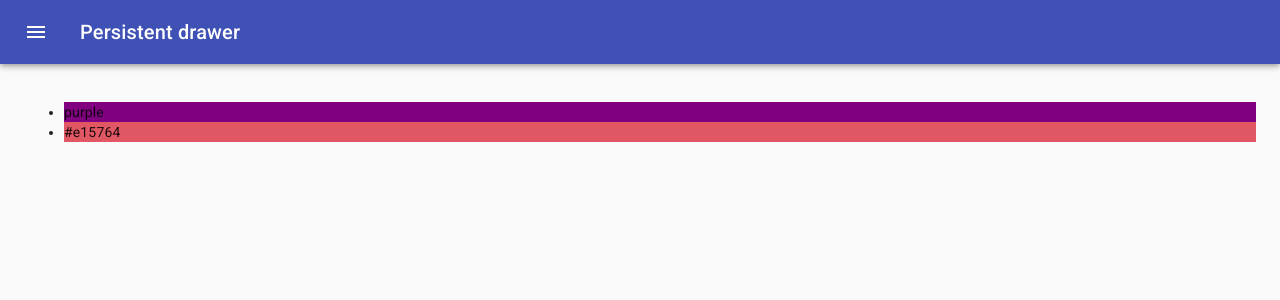
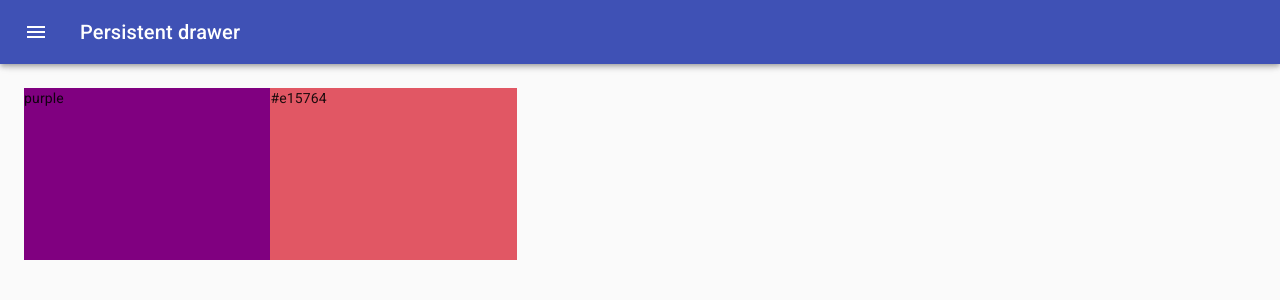
Before and after one commit to ChaoTzuJung/react-color-picker, a React app: page /palette/new in a window 1280 px wide. Shown: the top 300 px of the page. Built offline with nearby package versions, Linux system fonts and the light colour scheme.

Commit message:
feat: Initial DraggableColorBox component (Do not add drag-and-drop features yet)

```diff
--- /dev/null
+++ b/src/components/atoms/DraggableColorBox/index.js
@@ -0,0 +1,34 @@
+import React from 'react';
+import PropTypes from 'prop-types';
+import { withStyles } from '@material-ui/styles';
+
+const styles = {
+    root: {
+        display: 'inline-block',
+        position: 'relative',
+        width: '20%',
+        height: '25%',
+        margin: '0 auto',
+        marginBottom: '-3.5px',
+        cursor: 'pointer',
+    }
+};
+
+const DraggableColorBox = ({ color, classes }) => {
+    return (
+        <div className={classes.root} style={{ backgroundColor: color }}>
+            {color}
+        </div>
+    )
+}
+
+// DraggableColorBox.propTypes = {
+//     color: PropTypes.string,
+//     classes: PropTypes.string,
+// };
+
+// DraggableColorBox.defaultProps = {
+//     color: 'teal',
+// };
+
+export default withStyles(styles)(DraggableColorBox)
--- a/src/components/organisms/NewPaletteForm/index.js
+++ b/src/components/organisms/NewPaletteForm/index.js
@@ -1,5 +1,6 @@
 import React, { Component } from "react";
 import classNames from "classnames";
+import { ChromePicker } from 'react-color';
 import { withStyles } from "@material-ui/core/styles";
 import Drawer from "@material-ui/core/Drawer";
 import CssBaseline from "@material-ui/core/CssBaseline";
@@ -11,7 +12,7 @@ import IconButton from "@material-ui/core/IconButton";
 import MenuIcon from "@material-ui/icons/Menu";
 import ChevronLeftIcon from "@material-ui/icons/ChevronLeft";
 import Button from "@material-ui/core/Button";
-import { ChromePicker } from 'react-color';
+import DraggableColorBox from 'components/atoms/DraggableColorBox';
 
 const drawerWidth = 400;
 
@@ -55,6 +56,7 @@ const styles = theme => ({
     justifyContent: "flex-end"
   },
   content: {
+    height: "calc(100vh - 64px)", // subtract navbar default git aheight
     flexGrow: 1,
     padding: theme.spacing(3),
     transition: theme.transitions.create("margin", {
@@ -64,7 +66,7 @@ const styles = theme => ({
     marginLeft: -drawerWidth
   },
   contentShift: {
-    transition: theme.transitions.create("margin", {
+      transition: theme.transitions.create("margin", {
       easing: theme.transitions.easing.easeOut,
       duration: theme.transitions.duration.enteringScreen
     }),
@@ -161,11 +163,9 @@ class NewPaletteForm extends Component {
           })}
         >
           <div className={classes.drawerHeader} />
-          <ul>
-            {this.state.colors.map(color => (
-              <li key={color} style={{ backgroundColor: color }}>{color}</li>
-            ))}
-          </ul>
+          {this.state.colors.map(color => (
+            <DraggableColorBox key={color} color={color}/>
+          ))}
         </main>
       </div>
     );
```
